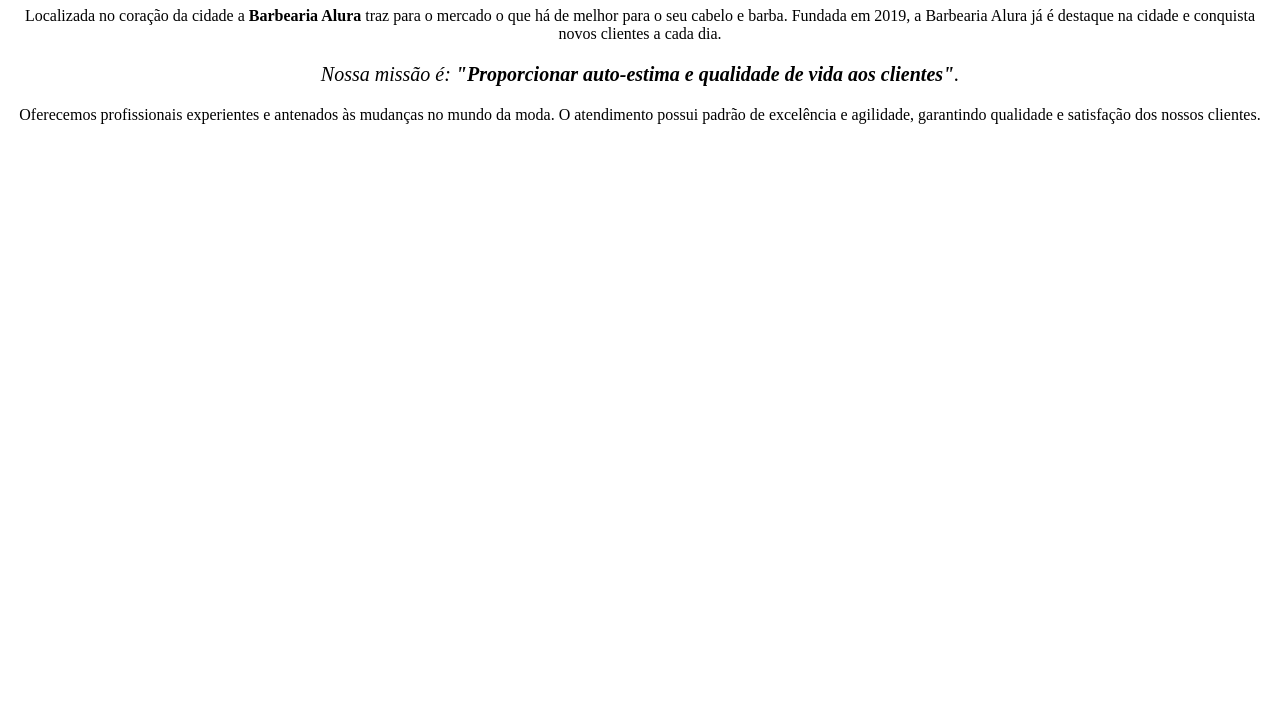
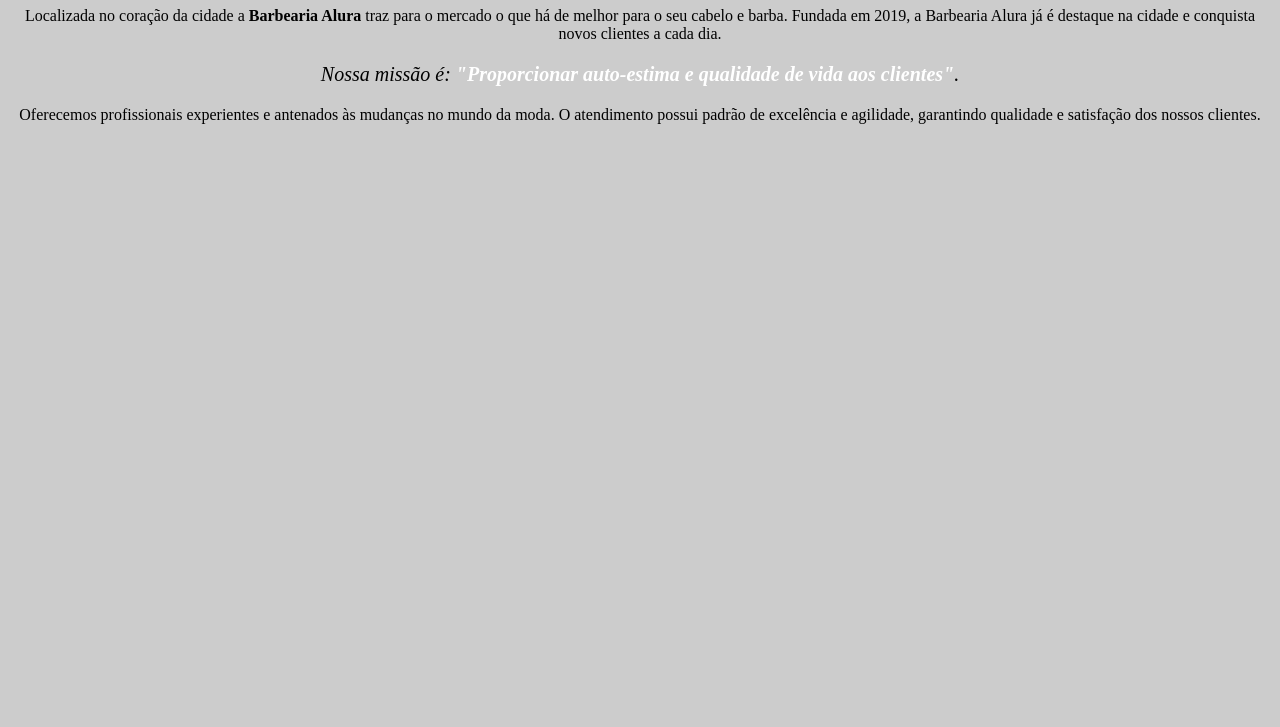
Before and after one commit to wemorais/site-teste, a plain HTML site: page index.html in a window 1280 px wide. Shown: the part 73-800 px from the top of the page. Drawn offline with Linux system fonts and the light colour scheme.

Commit message:
Update style.css

```diff
--- a/style.css
+++ b/style.css
@@ -1,3 +1,10 @@
+body {
+	background: #cccccc
+}
 p {
 	text-align: center;
 }
+em strong {
+	color: white
+
+}
```
